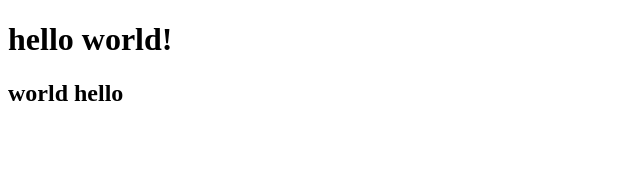
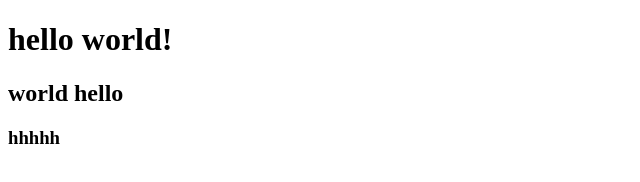
Before and after one commit to gmkk/testdemo, a plain HTML site: page index.html in a window 1280 px wide. Shown: the full height of the page, 0-640 px from the left. Drawn offline with Linux system fonts and the light colour scheme.

Commit message:
01认识github.html

```diff
--- a/index.html
+++ b/index.html
@@ -9,5 +9,6 @@
 <body>
     <h1>hello world!</h1>
     <h2>world hello</h2>
+    <h3>hhhhh</h3>
 </body>
 </html>
```
